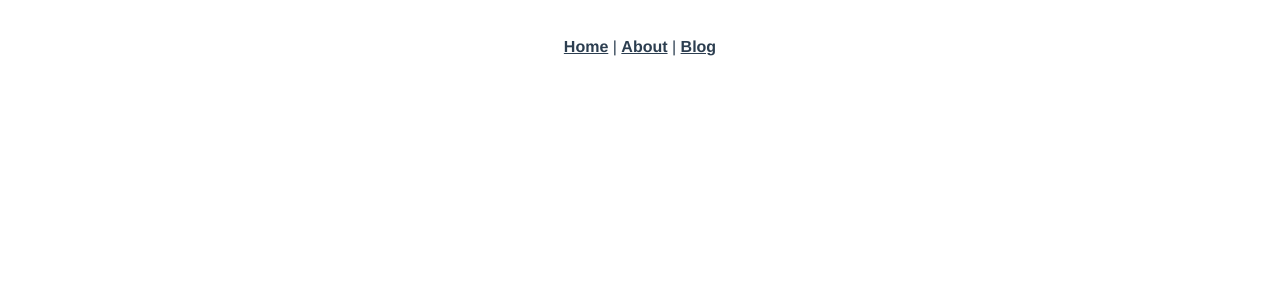
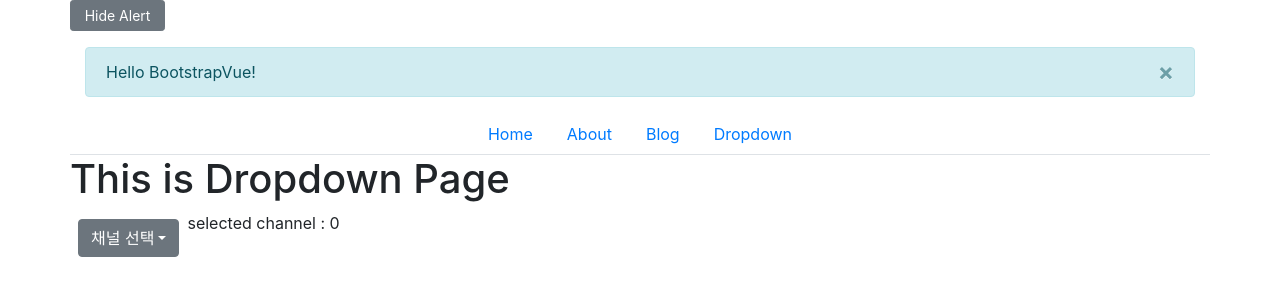
Before and after one commit to inqbs/vue-cli-test, a Vue app: page /#/dropdown in a window 1280 px wide. Shown: the top 300 px of the page. Built offline with nearby package versions, Linux system fonts and the light colour scheme.

Commit message:
test for bootstrap-vue

```diff
--- a/babel.config.js
+++ b/babel.config.js
@@ -1,5 +1,5 @@
 module.exports = {
-  presets: [
-    '@vue/cli-plugin-babel/preset'
+  "presets": [
+    "@vue/cli-plugin-babel/preset"
   ]
 }
--- a/src/App.vue
+++ b/src/App.vue
@@ -1,33 +1,66 @@
 <template>
   <div id="app">
-    <div id="nav">
-      <router-link to="/">Home</router-link> |
-      <router-link to="/about">About</router-link> |
-      <router-link to="/blog">Blog</router-link>
+    <div class="container">
+      <header>
+        <div class="row">
+          <b-button size="sm" class="col-sm-1" @click="toggle">
+            {{ show ? 'Hide' : 'Show' }} Alert
+          </b-button>
+        </div>
+        <b-alert
+          v-model="show"
+          class="mt-3 col-sm"
+          dismissible
+          @dismissed="dismissed"
+          fade
+        >
+          Hello {{ name }}!
+        </b-alert>
+      </header>
+      <b-nav tabs id="nav" class="row justify-content-center">
+        <b-nav-item to="/">Home</b-nav-item>
+        <b-nav-item to="/about">About</b-nav-item>
+        <b-nav-item to="/blog">Blog</b-nav-item>
+        <b-nav-item to="/dropdown">Dropdown</b-nav-item>
+      </b-nav>
+      <main class="row justify-content-center">
+        <transition name="fade" mode="out-in">
+          <router-view class="col-sm align-self-center"/>
+        </transition>
+      </main>
     </div>
-    <router-view/>
   </div>
 </template>
 
-<style lang="scss">
-#app {
-  font-family: Avenir, Helvetica, Arial, sans-serif;
-  -webkit-font-smoothing: antialiased;
-  -moz-osx-font-smoothing: grayscale;
-  text-align: center;
-  color: #2c3e50;
-}
-
-#nav {
-  padding: 30px;
-
-  a {
-    font-weight: bold;
-    color: #2c3e50;
-
-    &.router-link-exact-active {
-      color: #42b983;
+<script>
+export default {
+  data(){
+    return{
+      name: 'BootstrapVue',
+      show: true
+    }
+  },
+  methods: {
+    toggle(){
+      this.show = !this.show
+    },
+    dismissed(){
+      console.log(`Alert dismissed`)
     }
   }
 }
+</script>
+
+<style lang="scss">
+.fade-enter-active,
+.fade-leave-active {
+  transition-duration: 0.2s;
+  transition-property: opacity;
+  transition-timing-function: ease-in-out;
+}
+
+.fade-enter,
+.fade-leave-active {
+  opacity: 0
+}
 </style>
--- a/src/components/BlogPost.vue
+++ b/src/components/BlogPost.vue
@@ -1,7 +1,10 @@
 <template>
-	<article :style="{fontSize: postFontSize + 'rem'}">
-		<h3>{{post.title}}</h3>
-		<button @click="$emit('bigger-text')">Size+</button>
+	<article>
+		<h3 :style="{fontSize: textSize + 'rem'}">{{post.title}}</h3>
+		<b-button-group size="sm">
+			<b-button variant="outline-primary" @click="changeTextSize(0.1)">Size+</b-button>
+			<b-button variant="outline-primary" @click="changeTextSize(-0.1)">Size-</b-button>
+		</b-button-group>
 		<section class="content" v-html="post.content"></section>
 	</article>
 </template>
@@ -10,6 +13,19 @@
  /* eslint-disable */
 export default {
 	name: 'BlogPost',
+	data(){
+		return {
+			textSize: 1
+		}
+	},
 	props: ['post'],
+	methods:{
+		changeTextSize(num){
+			if((num < 0 && this.textSize > 0.5) || (num > 0 && this.textSize < 3)){
+				this.textSize += num
+			}
+			console.log(this.textSize)
+		}
+	}
 }
 </script>
--- a/src/router/index.js
+++ b/src/router/index.js
@@ -21,7 +21,12 @@ const routes = [
   {
     path: '/blog',
     name: 'Blog',
-    component: ()=> import('../views/Blog.vue')
+    component: () => import('../views/Blog.vue')
+  },
+  {
+    path: '/dropdown',
+    name: 'Dropdown',
+    component: () => import('../views/Dropdown.vue')
   }
 ]
 
--- a/src/views/Blog.vue
+++ b/src/views/Blog.vue
@@ -1,11 +1,33 @@
 <template>
   <div class="blog">
-    <h1>This is Blog Page</h1>
-    <BlogPost v-for="post in posts"
-              :key="post.id"
-              :post="post"
-              v-on:bigger-text="postFontSize += 0.1">
-    </BlogPost>
+    <div class="title row">
+      <h1>This is Blog Page</h1>
+    </div>
+    <section class="row">
+      <BlogPost v-for="post in posts"
+                :key="post.id"
+                :post="post"
+                class="col-sm-4">
+      </BlogPost>
+    </section>
+    <b-card-group columns class="mt-3">
+      <b-card bg-variant="warning" text-variant="white">
+          <blockquote class="card-blockquote">test</blockquote>
+      </b-card>
+      <b-card v-for="item in list"
+              v-bind:key="item"
+              title="item"
+              img-src="https://picsum.photos/600/300/?image=25"
+              img-alt="Image"
+              img-top
+              tag="article"
+              >
+        <b-card-text>
+          {{item}}
+        </b-card-text>
+        <b-button href="#" variant="primary">Go somewhere</b-button>
+      </b-card>
+    </b-card-group>
   </div>
 </template>
 
@@ -22,7 +44,7 @@ export default {
         { id: 2, title: 'Blogging with Vue' },
         { id: 3, title: 'Why Vue is so fun' }
       ],
-      postFontSize: 1
+      list: [1,2,3,4,5,6,7,8,9,10]
     }
   }
 }
--- /dev/null
+++ b/src/views/Dropdown.vue
@@ -0,0 +1,73 @@
+<template>
+  <div class="dropdown">
+    <div class="title row">
+      <h1>This is Dropdown Page</h1>
+    </div>
+    <section class="row">
+      <div class="md-4">
+        <b-dropdown id="dropdown"
+                    class="m-md-2"
+                    :text="channelDropdownLabel"
+                    >
+          <b-dropdown-header id="dropdown-channel-label">채널 선택</b-dropdown-header>
+          <b-dropdown-item v-for="(channel, i) in channelList"
+                          :key="i"
+                          @click="searchFormData.channel = channel.value"
+                          :value="channel.value">
+              {{channel.text}}
+          </b-dropdown-item>
+        </b-dropdown>
+      </div>
+      <div class="md-8">
+        <p>selected channel : {{searchFormData.channel}}</p>
+      </div>
+    </section>
+  </div>
+</template>
+
+<script>
+export default {
+  name: 'Dropdown',
+  data(){
+    return {
+      searchFormData:{
+        channel: 0,
+      },
+      channelList: [
+        {
+          value:0,
+          text:'채널 전체'
+        },
+        {
+          value:1,
+          text:'이메일'
+        },
+        {
+          value:2,
+          text:'Facebook'
+        },
+        {
+          value:3,
+          text:'카카오계정'
+        },
+        {
+          value:4,
+          text:'네이버'
+        },
+        {
+          value:11,
+          text:'Apple ID'
+        },
+      ]
+    }
+  },
+  computed: {
+    channelDropdownLabel(){
+      const selectedChannel = this.searchFormData.channel;
+      return !!selectedChannel ? (this.channelList.filter(it=>it.value == selectedChannel)[0].text) : '채널 선택'
+    }
+  },
+  methods:{
+  }
+}
+</script>
--- a/src/views/Home.vue
+++ b/src/views/Home.vue
@@ -1,18 +1,15 @@
 <template>
   <div class="home">
     <img alt="Vue logo" src="../assets/logo.png">
-    <HelloWorld msg="Welcome to Your Vue.js App"/>
   </div>
 </template>
 
 <script>
 // @ is an alias to /src
-import HelloWorld from '@/components/HelloWorld.vue'
 
 export default {
   name: 'Home',
   components: {
-    HelloWorld
   }
 }
 </script>
```
Also changed, not shown: package.json (+11 -2 lines), src/main.js (+10 -0 lines), src/plugins/bootstrap-vue.js (added, +7 -0 lines), 1 other file (tests, documents, lock files or other folders).
